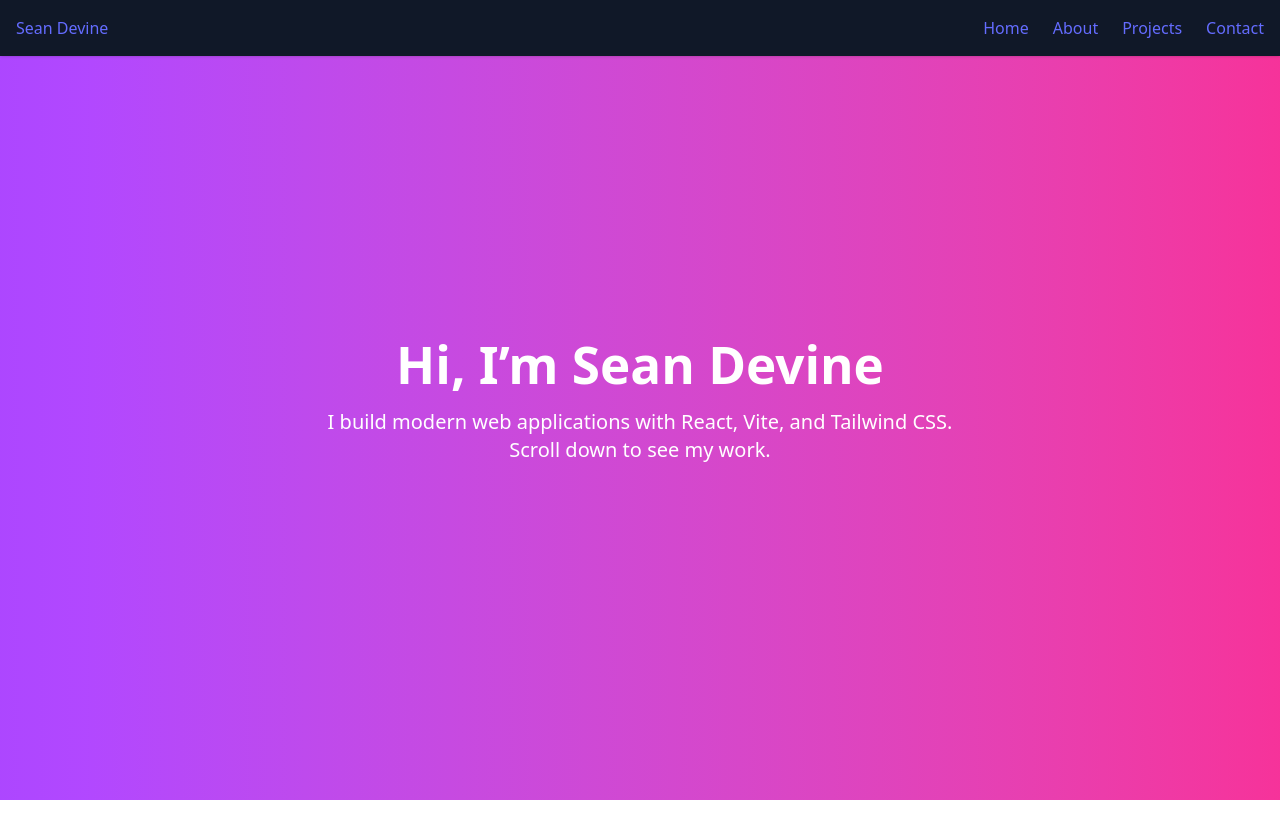
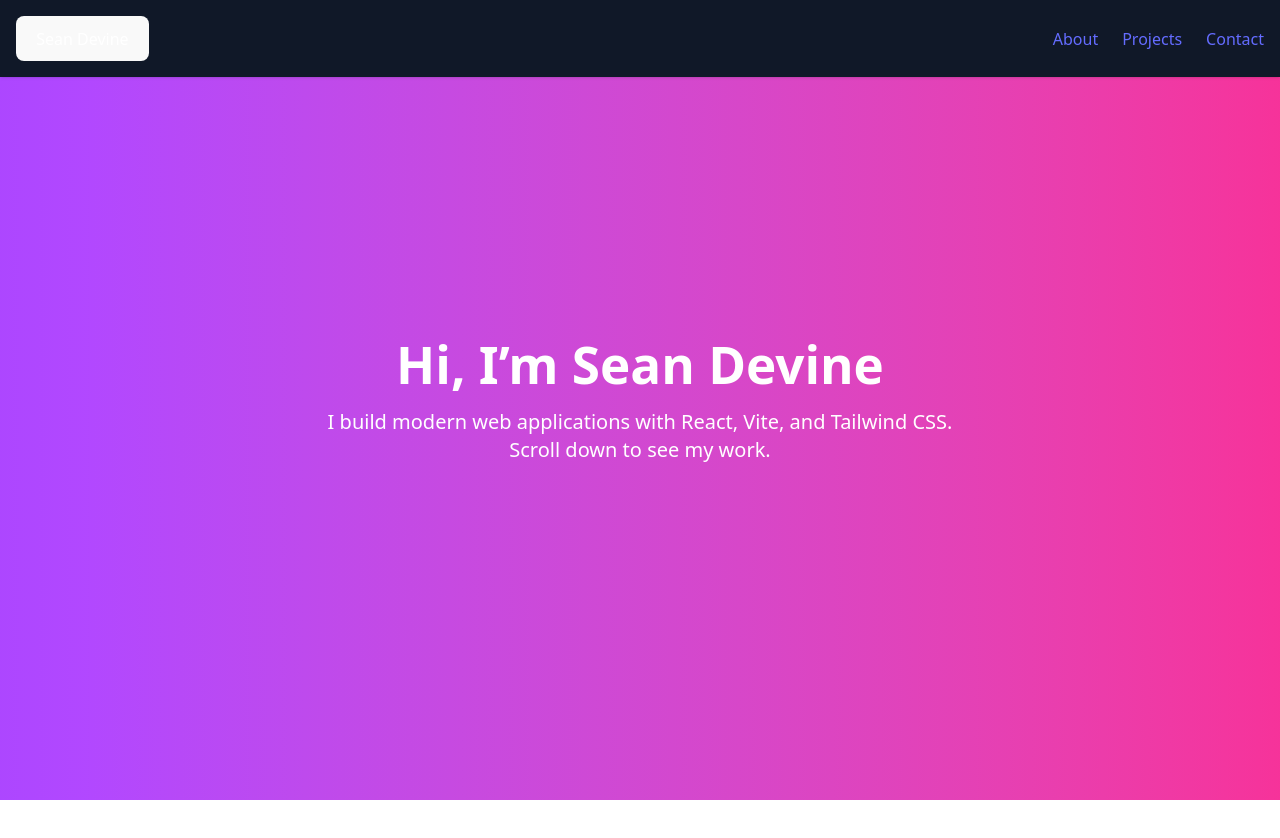
Before and after one commit to seandevine369/my-website, a React (Vite) app: page / in a window 1280 px wide. Shown: the top 838 px of the page. Built offline with nearby package versions, Linux system fonts and the light colour scheme.

Commit message:
fix: removed #home in navbar and home item in sections.ts

```diff
--- a/src/components/Navbar.tsx
+++ b/src/components/Navbar.tsx
@@ -4,7 +4,15 @@ export default function Navbar() {
     return (
         <nav className="bg-gray-900 text-white p-4 fixed w-full z-50 shadow">
             <div className="flex justify-between items-center max-w-7xl mx-auto">
-                <a href="#home" className="font-bold">Sean Devine</a>
+                <button
+                    onClick={() => window.scrollTo({
+                        top: 0,
+                        left: 0
+                    })} // scroll to top
+                    className="font-bold hover:text-gray-300 transition"
+                >
+                    Sean Devine
+                </button>
                 <div className="space-x-6">
                     {sections.map(({ id, label }) => (
                         <a
--- a/src/constants/sections.ts
+++ b/src/constants/sections.ts
@@ -1,5 +1,4 @@
 export const sections = [
-    { id: "home", label: "Home" },
     { id: "about", label: "About" },
     { id: "projects", label: "Projects" },
     { id: "contact", label: "Contact" },
```
